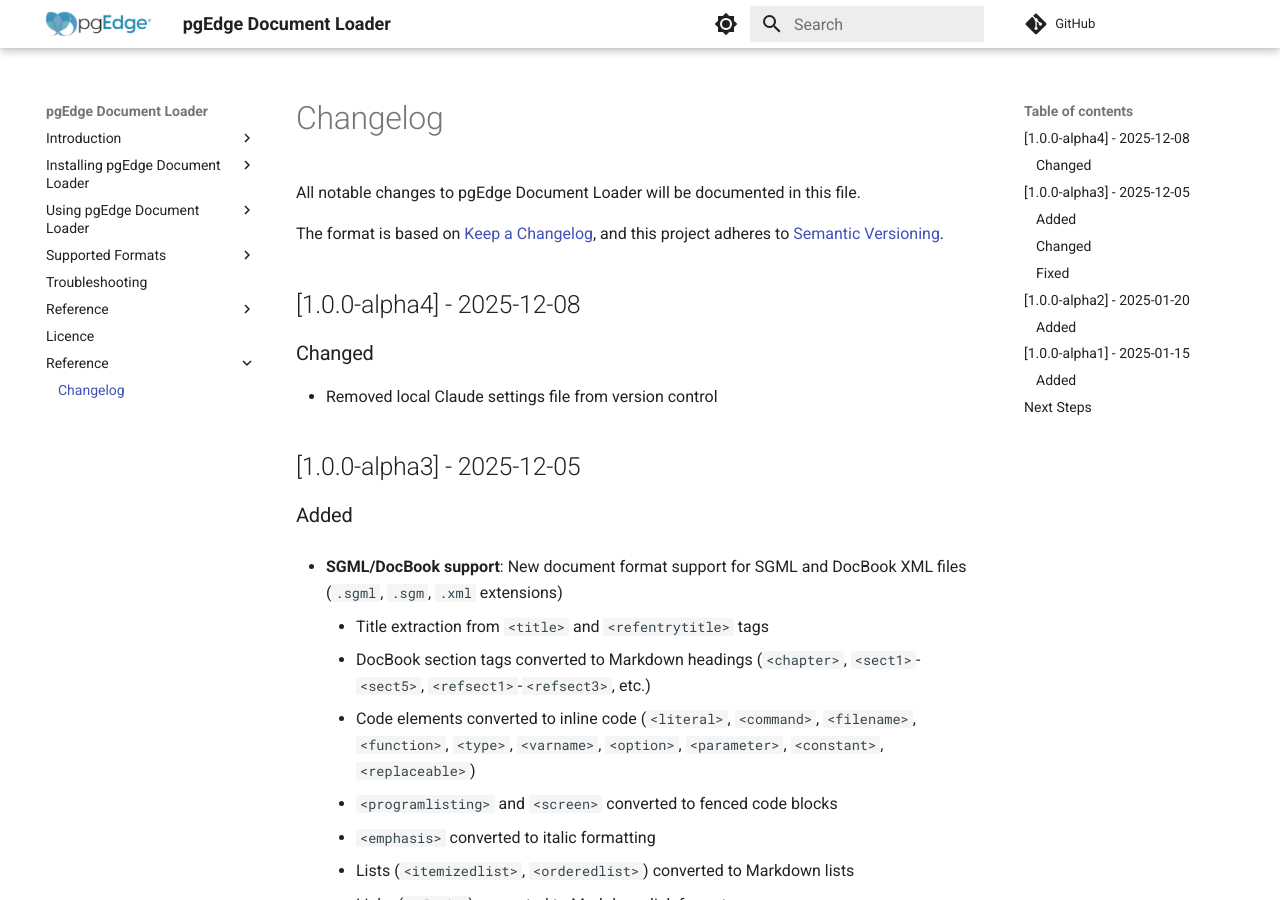
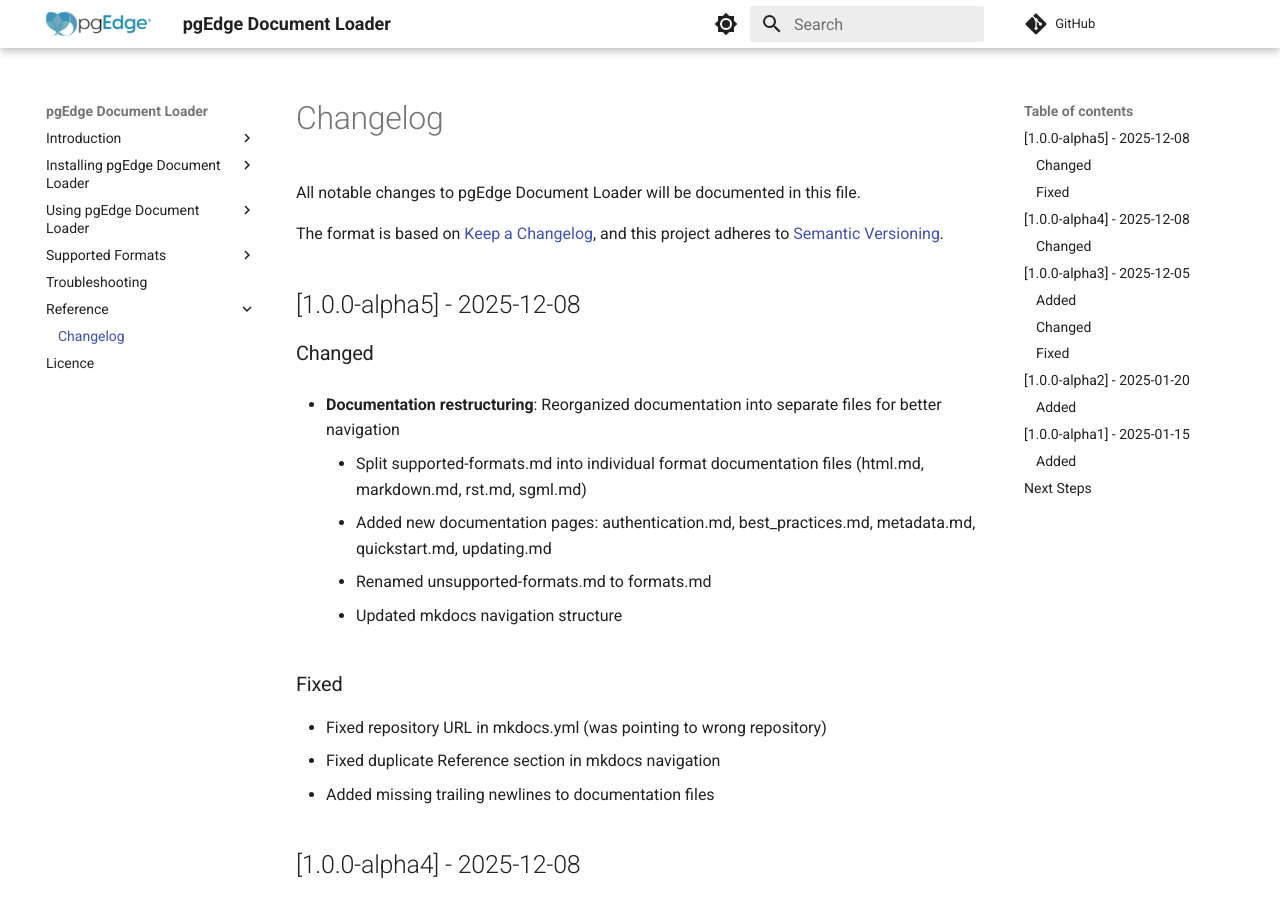
Before and after one commit to pgEdge/pgedge-docloader, an MkDocs documentation site: the page built from docs/changelog.md, in a window 1280 px wide and 900 px high. Built offline with MkDocs 1.6.1 and Material for MkDocs 9.7.7, drawn with Linux system fonts in a browser that asks for light colours; comment, search, counter and statistics services are not loaded.

Commit message:
Release v1.0.0-alpha5
Changes:
- Documentation restructuring: Reorganized documentation into separate files
  for better navigation (PR #3)
- Fixed repository URL in mkdocs.yml
- Fixed duplicate Reference section in mkdocs navigation
- Added missing trailing newlines to documentation files

🤖 Generated with [Claude Code](https://claude.com/claude-code)

Co-Authored-By: Claude Opus 4.5 <noreply@anthropic.com>

```diff
--- a/docs/changelog.md
+++ b/docs/changelog.md
@@ -5,6 +5,26 @@ All notable changes to pgEdge Document Loader will be documented in this file.
 The format is based on [Keep a Changelog](https://keepachangelog.com/en/1.0.0/),
 and this project adheres to
 [Semantic Versioning](https://semver.org/spec/v2.0.0.html).
+
+## [1.0.0-alpha5] - 2025-12-08
+
+### Changed
+
+- **Documentation restructuring**: Reorganized documentation into separate
+  files for better navigation
+
+    - Split supported-formats.md into individual format documentation files
+      (html.md, markdown.md, rst.md, sgml.md)
+    - Added new documentation pages: authentication.md, best_practices.md,
+      metadata.md, quickstart.md, updating.md
+    - Renamed unsupported-formats.md to formats.md
+    - Updated mkdocs navigation structure
+
+### Fixed
+
+- Fixed repository URL in mkdocs.yml (was pointing to wrong repository)
+- Fixed duplicate Reference section in mkdocs navigation
+- Added missing trailing newlines to documentation files
 
 ## [1.0.0-alpha4] - 2025-12-08
 
--- a/mkdocs.yml
+++ b/mkdocs.yml
@@ -73,6 +73,3 @@ nav:
   - Reference:
       - Changelog: changelog.md
   - Licence: LICENCE.md
-
-  - Reference:
-      - Changelog: changelog.md
```
Also changed, not shown: 1 other file.
